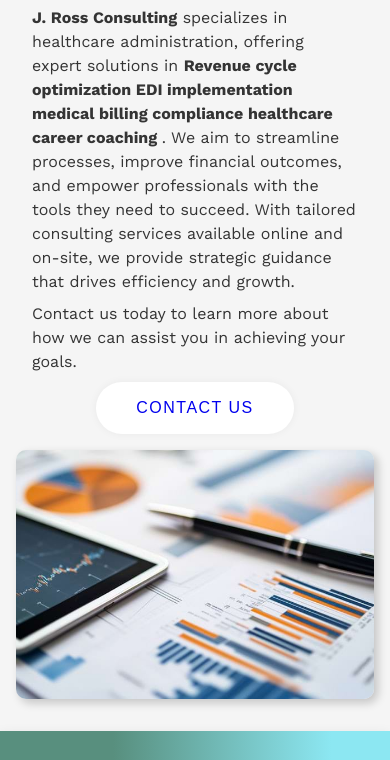
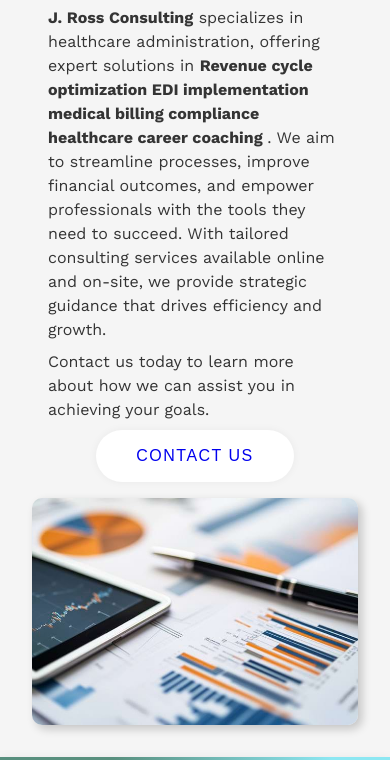
Before and after one commit to Ksoo10/jrossconsulting, a plain HTML site: page index.html in a window 390 px wide. Shown: the part 856-1616 px from the top of the page. Drawn offline with nearby package versions, Linux system fonts and the light colour scheme; a web font is replaced by a local one.

Commit message:
Update nebula.css

```diff
--- a/nebula.css
+++ b/nebula.css
@@ -813,6 +813,6 @@ section#packages {
     color: var(--text-color);
   }
   section {
-    padding: 2rem 1rem;
+    padding: 2rem 2rem;
   }
 }
```
